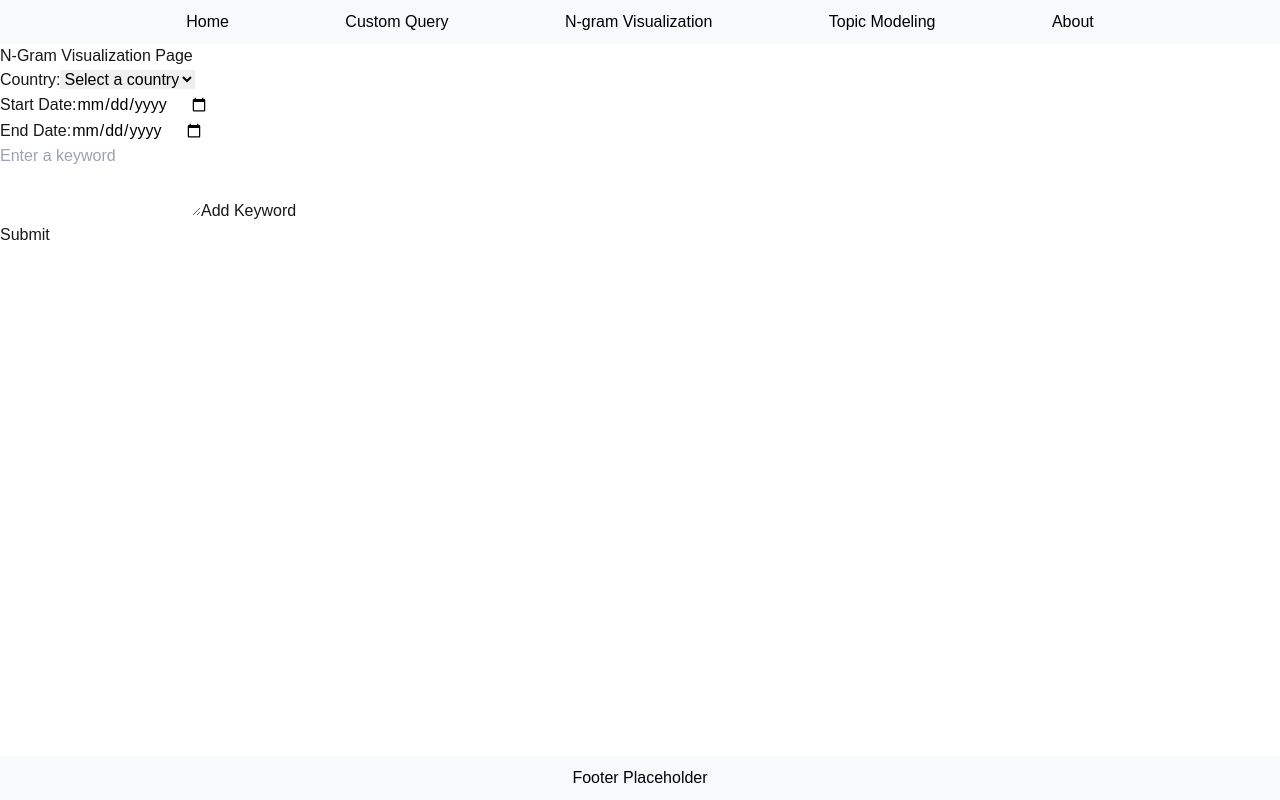
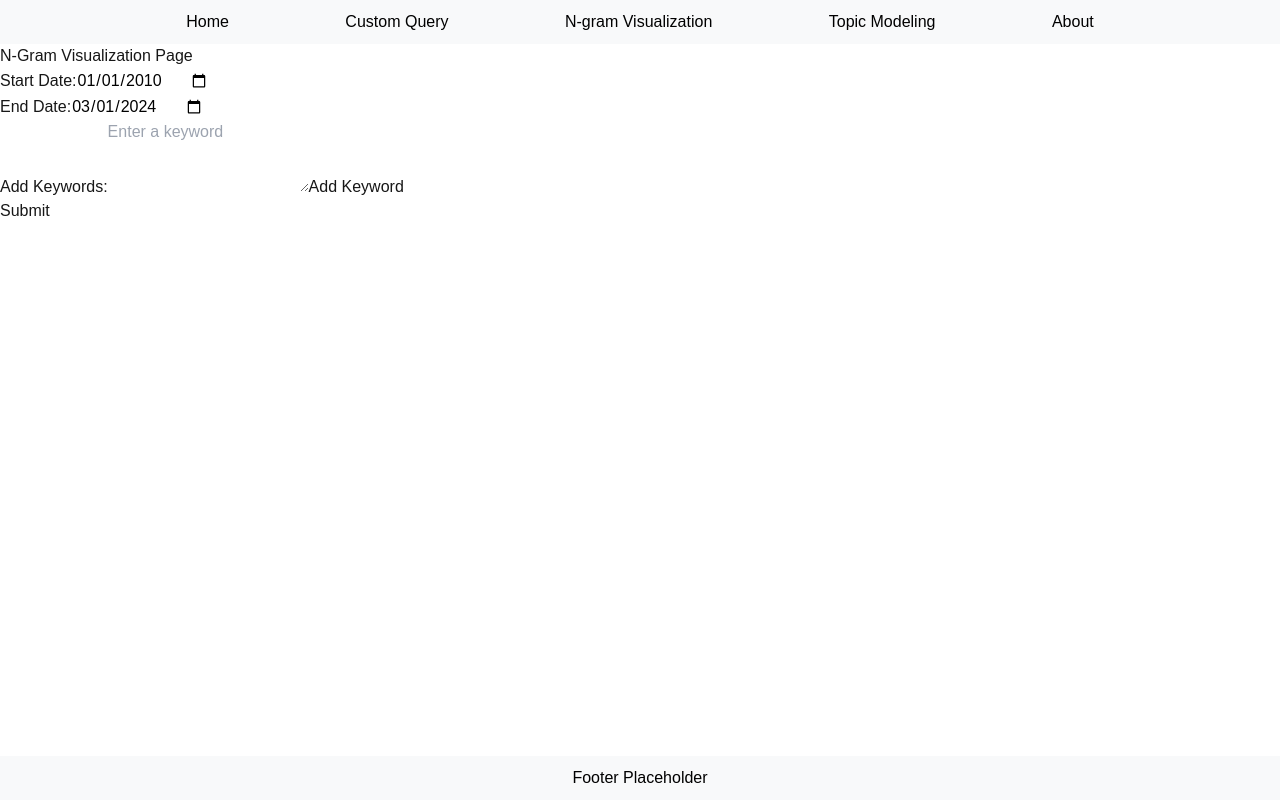
Before and after one commit to Jayman391/babycenter-frontend, a Next.js app: page /ngram in a window 1280 px wide. Built offline with nearby package versions, Linux system fonts and the light colour scheme.

Commit message:
add go to next page from query & use user id, refactor ngram page

```diff
--- a/app/ngram/page.tsx
+++ b/app/ngram/page.tsx
@@ -1,30 +1,32 @@
 'use client';
 
-import React, { useState } from 'react';
+import { useRouter } from 'next/navigation';
+import React, { useState, useEffect } from 'react';
 import { BACKEND_IP } from '../config';
-
-// Define the shape of the response from the backend
-interface NgramResponse {
-  status: string;
-  message: string;
-  content: {
-    country: string;
-    start: string;
-    end: string;
-    keywords: string[];
-  } | null;
-}
 
 export default function NgramPage() {
   // State variables for form inputs
-  const [country, setCountry] = useState<string>('');
-  const [startDate, setStartDate] = useState<string>('');
-  const [endDate, setEndDate] = useState<string>('');
+  const [startDate, setStartDate] = useState<string>('2010-01-01');
+  const [endDate, setEndDate] = useState<string>('2024-03-01');
   const [keywords, setKeywords] = useState<string[]>([]);
   const [keywordInput, setKeywordInput] = useState<string>('');
 
+  const router = useRouter(); // Get access to the router
+  const [userId, setUserId] = useState<string | null>(null); // State to store the user ID
+
+  // Use useEffect to extract user_id from the URL once the component is mounted
+  useEffect(() => {
+    if (typeof window !== 'undefined') {
+      const params = new URLSearchParams(window.location.search); // Get query parameters from the URL
+      const userIdFromQuery = params.get('user_id');
+      if (userIdFromQuery) {
+        setUserId(userIdFromQuery); // Set the user ID
+      }
+    }
+  }, []); // Run only on component mount
+
   // State variables for handling responses and loading state
-  const [response, setResponse] = useState<NgramResponse | null>(null);
+  const [response, setResponse] = useState<any | null>(null); // Flexible response handling
   const [isLoading, setIsLoading] = useState<boolean>(false);
   const [error, setError] = useState<string | null>(null);
 
@@ -35,11 +37,18 @@ export default function NgramPage() {
     setError(null);
     setResponse(null);
 
+    // Ensure keywords have default values if empty
+    const finalKeywords = keywords.length > 0 ? keywords : ['all'];
+
     // Encode keywords as comma-separated values
-    const encodedKeywords = keywords.map(keyword => encodeURIComponent(keyword)).join(',');
+    const encodedKeywords = finalKeywords.map(keyword => encodeURIComponent(keyword)).join(',');
 
-    // Construct the URL with path parameters
-    const url = `${BACKEND_IP}/ngram/${encodeURIComponent(country)}/${encodeURIComponent(startDate)}/${encodeURIComponent(endDate)}/${encodedKeywords}/`;
+    // Convert start and end dates to integer format (YYYYMMDD)
+    const startDateInt = parseInt(startDate.replace(/-/g, ''), 10);
+    const endDateInt = parseInt(endDate.replace(/-/g, ''), 10);
+
+    // Construct the URL using query parameters
+    const url = `${BACKEND_IP}/ngram?user_id=${userId}&startDate=${startDateInt}&endDate=${endDateInt}&keywords=${encodedKeywords}`;
 
     try {
       const res = await fetch(url, { method: 'GET' });
@@ -48,7 +57,7 @@ export default function NgramPage() {
         throw new Error(`Server error: ${res.status}`);
       }
 
-      const data: NgramResponse = await res.json();
+      const data = await res.json();
       setResponse(data);
     } catch (err: any) {
       console.error('Error fetching data:', err);
@@ -82,24 +91,6 @@ export default function NgramPage() {
     <div>
       <h1>N-Gram Visualization Page</h1>
       <form onSubmit={handleSubmit}>
-        {/* Country Selection */}
-        <div>
-          <label htmlFor="country">Country:</label>
-          <select
-            id="country"
-            name="country"
-            value={country}
-            onChange={(e) => setCountry(e.target.value)}
-            required
-            style={{ color: 'black' }}
-          >
-            <option value="">Select a country</option>
-            <option value="USA">USA</option>
-            <option value="Brazil">Brazil</option>
-            {/* Add more countries as needed */}
-          </select>
-        </div>
-
         {/* Start Date */}
         <div>
           <label htmlFor="startDate">Start Date:</label>
@@ -130,7 +121,7 @@ export default function NgramPage() {
 
         {/* Keywords Input */}
         <div>
-          <label htmlFor="keywords"></label>
+          <label htmlFor="keywords">Add Keywords:</label>
           <textarea
             id="keywords"
             name="keywords"
@@ -138,7 +129,6 @@ export default function NgramPage() {
             onChange={handleKeywordChange}
             placeholder="Enter a keyword"
             rows={3}
-            required
             style={{ color: 'black' }}
           />
           <button type="button" onClick={handleKeywordAdd}>
@@ -173,20 +163,12 @@ export default function NgramPage() {
       {error && <p style={{ color: 'red' }}>{error}</p>}
 
       {/* Display Response */}
-      {response && response.status === 'success' && response.content && (
+      {response && (
         <div>
           <h2>Response from Server:</h2>
           <pre>{JSON.stringify(response, null, 2)}</pre>
         </div>
       )}
-
-      {/* Display Error Message from Server */}
-      {response && response.status === 'error' && (
-        <div>
-          <h2>Error from Server:</h2>
-          <p style={{ color: 'red' }}>{response.message}</p>
-        </div>
-      )}
     </div>
   );
 }
--- a/app/query/page.tsx
+++ b/app/query/page.tsx
@@ -17,7 +17,8 @@ export default function QueryPage() {
   const [numDocuments, setNumDocuments] = useState<number>(50);
 
   // State variables for handling responses and loading state
-  const [response, setResponse] = useState<Response | null>(null);
+  const [response, setResponse] = useState<any | null>(null); // Allow `response` to handle any data type
+  const [userId, setUserId] = useState<string | null>(null); // Store user ID
   const [isLoading, setIsLoading] = useState<boolean>(false);
   const [error, setError] = useState<string | null>(null);
 
@@ -41,7 +42,7 @@ export default function QueryPage() {
     const endDateInt = parseInt(endDate.replace(/-/g, ''), 10);
 
     // Construct the URL using query parameters
-    const url = `${BACKEND_IP}/query?country=${encodeURIComponent(country)}&start=${startDateInt}&end=${endDateInt}&keywords=${encodedKeywords}&groups=${encodedGroups}&num_comments=${numComments}&post_or_comment=${postOrComment}&num_documents=${numDocuments}`;
+    const url = `${BACKEND_IP}/query?country=${encodeURIComponent(country)}&startDate=${startDateInt}&endDate=${endDateInt}&keywords=${encodedKeywords}&groups=${encodedGroups}&num_comments=${numComments}&post_or_comment=${postOrComment}&num_documents=${numDocuments}`;
 
     try {
       const res = await fetch(url, { method: 'GET' });
@@ -51,7 +52,8 @@ export default function QueryPage() {
       }
 
       const data = await res.json();
-      setResponse(data);
+      setResponse(data.response); // Store the response
+      setUserId(data.user); // Store the user ID from the response
     } catch (err: any) {
       console.error('Error fetching data:', err);
       setError(err.message || 'Error fetching data. Please try again.');
@@ -225,17 +227,22 @@ export default function QueryPage() {
         </div>
       </form>
 
-      {/* Loading Indicator */}
-      {isLoading && <p>Loading...</p>}
 
-      {/* Error Message */}
-      {error && <p style={{ color: 'red' }}>{error}</p>}
+      {/* After Submit, display hyperlinks to ngram and topic pages */}
 
-      {/* Display Response */}
-      {response && (
+      {/* After Submit, display hyperlinks to ngram and topic pages */}
+      {response && userId && (
         <div>
-          <h2>Response from Server:</h2>
-          <pre>{JSON.stringify(response, null, 2)}</pre>
+          <h2>Query Results</h2>
+          <p>Choose an Analysis to Conduct</p>
+          <ul>
+            <li>
+              <a href={`/ngram?user_id=${userId}`}>N-Gram Visualization</a>
+            </li>
+            <li>
+              <a href={`/topic?user_id=${userId}`}>Topic Modeling</a>
+            </li>
+          </ul>
         </div>
       )}
     </div>
```
